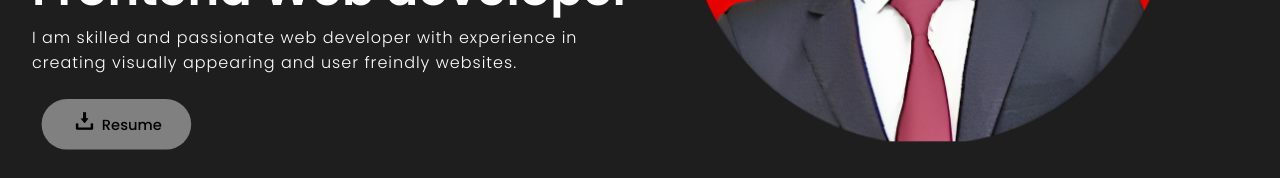
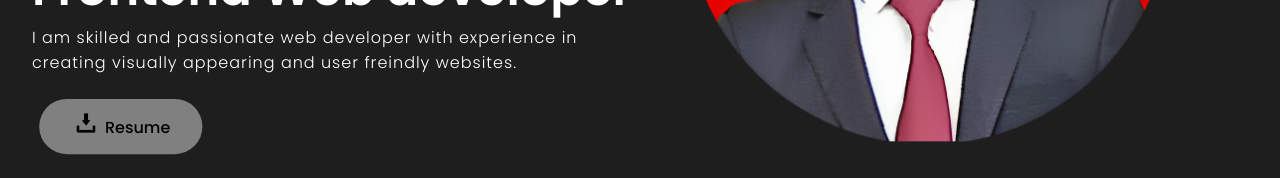
Before and after one commit to shyamsingh19/portfolio_website, a React (Create React App) app in the folder frontend/: page / in a window 1280 px wide. In both pictures the pointer is over the link 68 px from the left and 597 px from the top of the page. Shown: the part 498-676 px from the top of the page. Built offline with nearby package versions, Linux system fonts and the light colour scheme.

Commit message:
contact sec update

```diff
--- a/frontend/src/component/contact/contact.css
+++ b/frontend/src/component/contact/contact.css
@@ -92,7 +92,7 @@
 
 .link:hover {
   cursor: pointer;
-  transform: scale(1.1);
+  transform: scale(1.2);
   transition: transform 0.3s ease;
 }
 
--- a/frontend/src/component/contact/contact.js
+++ b/frontend/src/component/contact/contact.js
@@ -104,8 +104,6 @@ const Contact = () => {
           className="contactForm"
           onSubmit={handleRequest}
           method="post"
-          // ref={form}
-          // onSubmit={sendEmail}
         >
           <input
             type="text"
```
